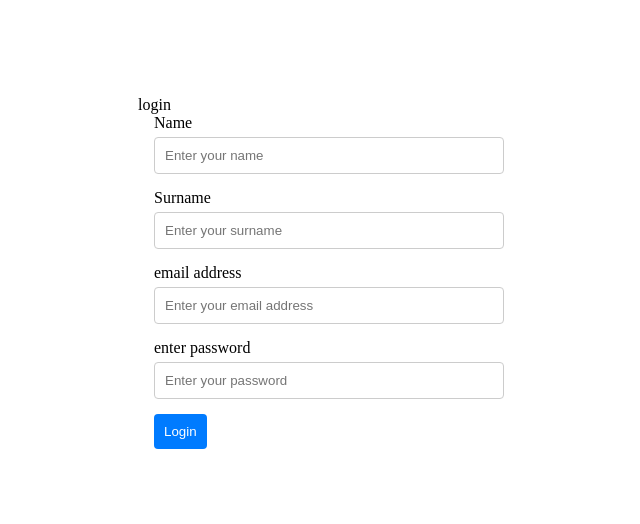
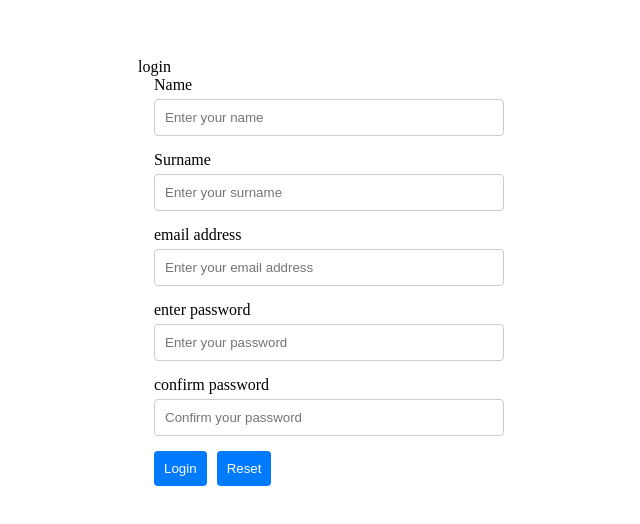
Before and after one commit to wolech/Angular-Forms, an Angular app: page / in a window 1280 px wide. Shown: the part 128-652 px from the top of the page, without its empty margins (322-962 px from the left). Built offline with nearby package versions, Linux system fonts and the light colour scheme.

Commit message:
routinng and ccs fix not working

```diff
--- a/src/app/app.component.css
+++ b/src/app/app.component.css
@@ -33,6 +33,7 @@ button {
   border: none;
   border-radius: 4px;
   cursor: pointer;
+  margin-right: 10px;
 }
 
 button:disabled {
--- a/src/app/app.component.html
+++ b/src/app/app.component.html
@@ -27,12 +27,16 @@
           <input type="password" name="password" [(ngModel)]="user.password" [ngModelOptions]="{standalone: true}" placeholder="Enter your password" required>
         </div>
 
-             <div>
-              <a routerLink="/customer-update"><button type="submit">Login</button>
-                </a>
+        <div>
+          <div>confirm password</div>
+          <input type="password" name="cpassword" [(ngModel)]="user.cpassword" [ngModelOptions]="{standalone: true}" placeholder="Confirm your password" required>
+        </div>
+
+        <div class="button-group">
+          <button type="submit" (click)="navigateToCustomerUpdate()">Login</button>
+          <button type="reset">Reset</button>
         </div>
       </form>
-
     </mat-card-content>
   </mat-card>
 </div>
--- a/src/app/app.component.ts
+++ b/src/app/app.component.ts
@@ -15,11 +15,16 @@ import { Router } from '@angular/router';
   imports: [CommonModule, FormsModule, MatDatepickerModule, MatInputModule, MatFormFieldModule, MatCardModule]
 })
 export class AppComponent {
+  title(title: any) {
+    throw new Error('Method not implemented.');
+  }
   user = {
     name: '',
     surname: '',
     email: '',
-    password: ''    };
+    password: '',
+    cpassword: ''
+  };
 
   constructor(private router: Router) {}
 
@@ -30,6 +35,15 @@ export class AppComponent {
   }
 
   onSubmit() {
-    console.log('User Data:', this.user);
+    if (this.user.password === this.user.cpassword) {
+      console.log('User Data:', this.user);
+      this.router.navigate(['customer-update/customer-update.component.html']);
+    } else {
+      console.error('Passwords do not match');
     }
   }
+
+  navigateToCustomerUpdate() {
+    this.router.navigate(['/customer-update']);
+  }
+}
--- a/src/app/app.routes.ts
+++ b/src/app/app.routes.ts
@@ -1,3 +1,15 @@
-import { Routes } from '@angular/router';
+import { NgModule } from '@angular/core';
+import { RouterModule, Routes } from '@angular/router';
+import { AppComponent } from './app.component';
+import { CustomerUpdateComponent } from './customer-update/customer-update.component';
 
-export const routes: Routes = [];
+export const routes: Routes = [
+  { path: '', component: AppComponent },
+  { path: 'customer-update', component: CustomerUpdateComponent }
+];
+
+@NgModule({
+  imports: [RouterModule.forRoot(routes)],
+  exports: [RouterModule]
+})
+export class AppRoutingModule { }
--- a/src/app/customer-update/customer-update.component.css
+++ b/src/app/customer-update/customer-update.component.css
@@ -1,30 +1,39 @@
+/* app.component.css */
 .container {
   display: flex;
-  flex-direction: column;
-  align-items: flex-start;
-  gap: 1rem;
+  align-items: center;
+  justify-content: center;
+  height: 100vh;
 }
 
-label {
-  display: block;
-  margin-bottom: 0.5rem;
+mat-card.update.page{
+  width: 400px;
+  padding: 20px;
+}
+
+mat-card-content {
+  display: flex;
+  flex-direction: column;
+  gap: 10px;
 }
 
 input {
   width: 100%;
-  padding: 0.5rem;
-  margin-bottom: 1rem;
+  padding: 10px;
+  margin-top: 5px;
+  margin-bottom: 15px;
   border: 1px solid #ccc;
   border-radius: 4px;
 }
 
 button {
-  padding: 0.5rem 1rem;
+  padding: 10px;
   background-color: #007bff;
   color: white;
   border: none;
   border-radius: 4px;
   cursor: pointer;
+  margin-right: 10px;
 }
 
 button:disabled {
--- a/src/app/customer-update/customer-update.component.html
+++ b/src/app/customer-update/customer-update.component.html
@@ -1,4 +1,10 @@
+<head></head>
+
 <div class="container">
+  <mat-card class="Update page">
+    <mat-card title="Update">Update your data</mat-card>
+    <mat-card-content>
+
   <form (ngSubmit)="onUpdate()" #updateForm="ngForm">
     <div>
       <label for="accountNumber">Account Number</label>
@@ -38,4 +44,6 @@
 
     <button type="submit" [disabled]="!updateForm.form.valid">Update</button>
   </form>
+    </mat-card-content>
+  </mat-card>
 </div>
```
